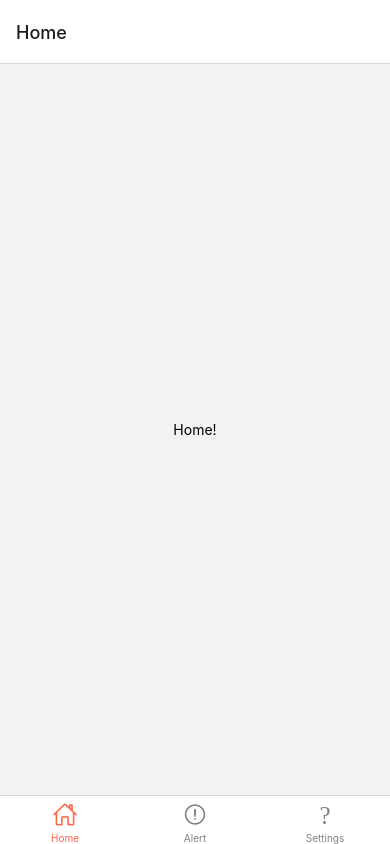
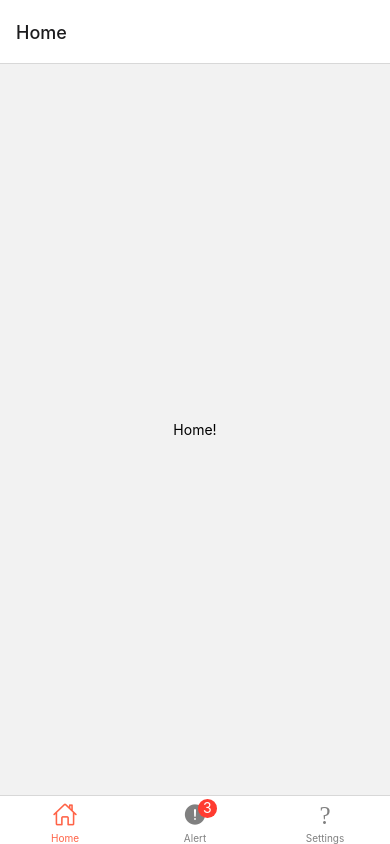
Before and after one commit to cd-poc-dev-repos/IBudget-native, a React Native app in the folder ibudgetnative/: screen / in a window 390 px wide. Built offline with nearby package versions, Linux system fonts and the light colour scheme.

Commit message:
icon update

```diff
--- a/ibudgetnative/App.tsx
+++ b/ibudgetnative/App.tsx
@@ -39,11 +39,11 @@ export default function App() {
             let iconName;
 
             if (route.name === 'Home') {
-              iconName = focused ? 'home-outline' : 'home-outline-outline';
+              iconName = 'home-outline';
             } else if (route.name === 'Alert') {
-              iconName = focused ? 'alert-circle' : 'alert-circle-outline';
+              iconName = 'alert-circle' ;
             } else if (route.name === 'Settings') {
-              iconName = focused ? 'ios-list' : 'ios-list-outline';
+              iconName = 'ios-list';
             }
 
             return <Ionicons name={iconName} size={size} color={color} />;
@@ -53,7 +53,7 @@ export default function App() {
         })}
       >
         <Tab.Screen name="Home" component={HomeScreen} />
-        <Tab.Screen name="Alert" component={AlertScreen} />
+        <Tab.Screen name="Alert" component={AlertScreen}  options={{ tabBarBadge: 3 }} />
         <Tab.Screen name="Settings" component={SettingsScreen} />
       </Tab.Navigator>
     </NavigationContainer>
```
